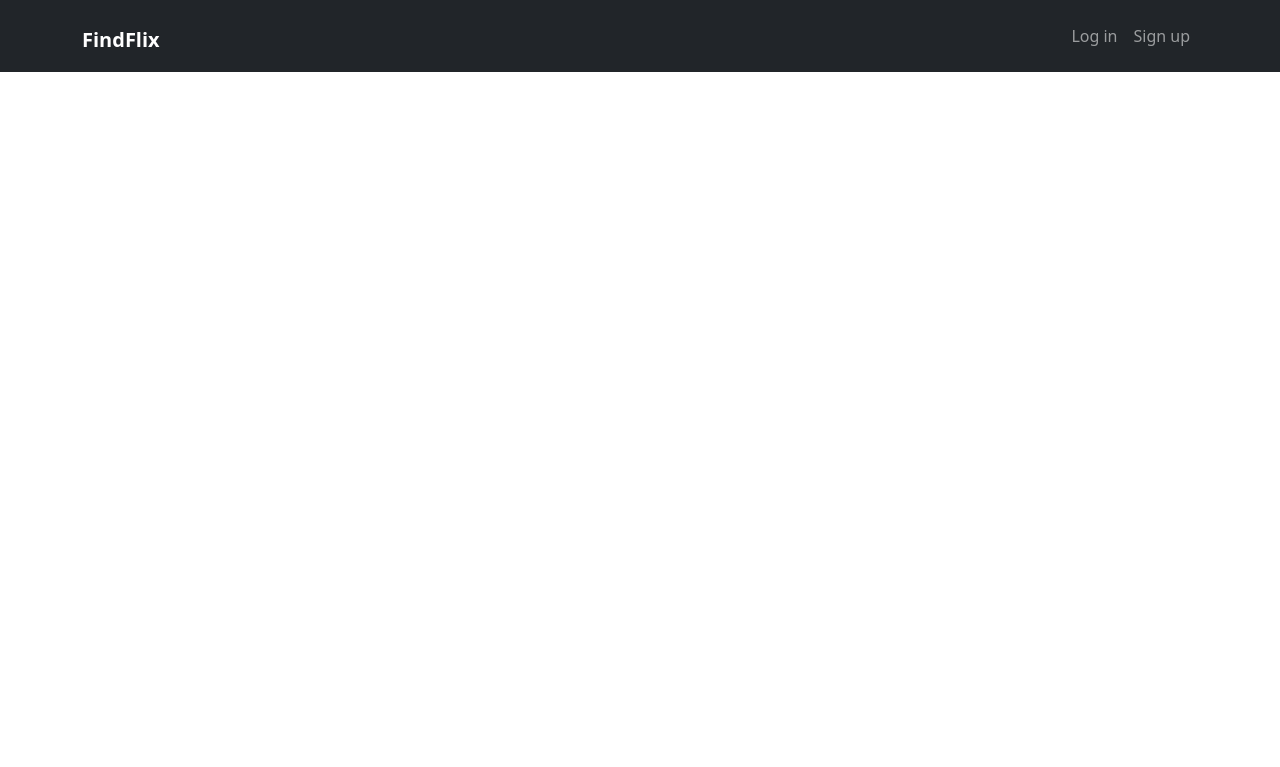
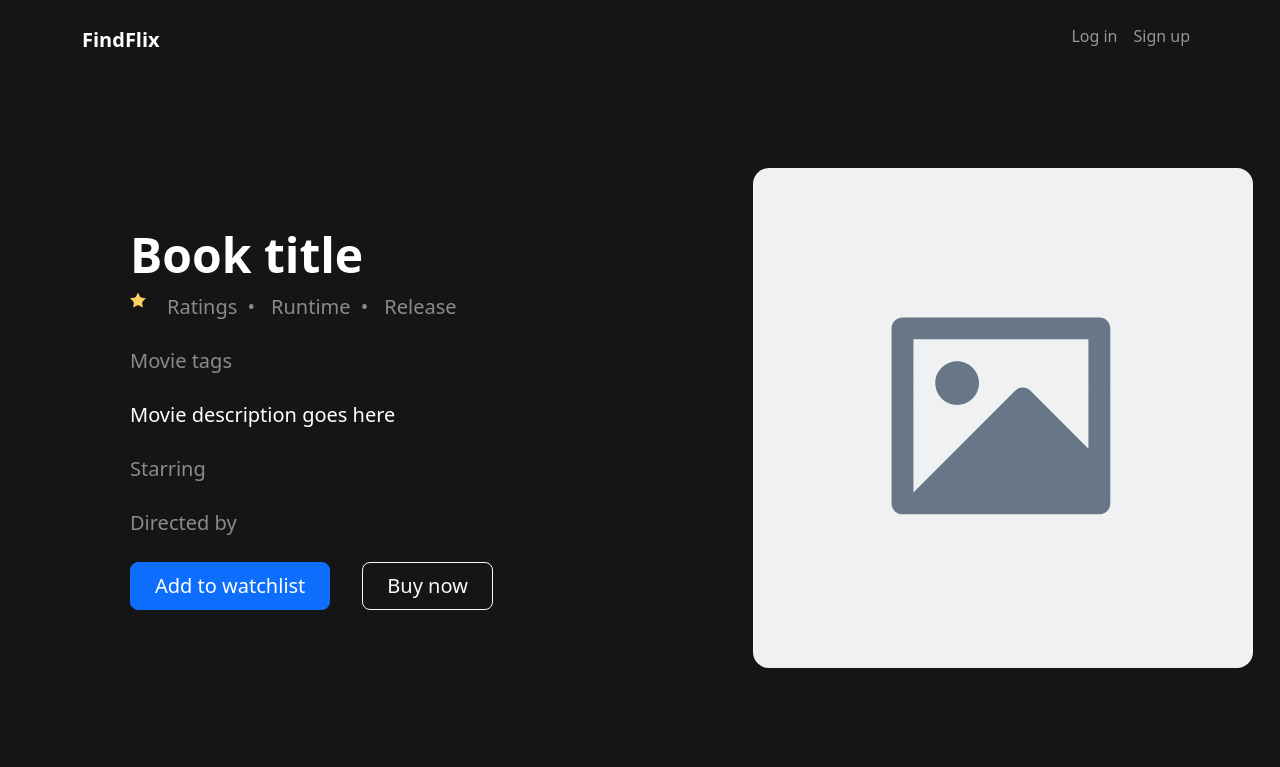
Before and after one commit to Dinomaster818/FindFlix, a website: page views/book.html in a window 1280 px wide. Drawn offline with nearby package versions, Linux system fonts and the light colour scheme.

Commit message:
Update book.html

```diff
--- a/views/book.html
+++ b/views/book.html
@@ -7,18 +7,20 @@
     <link href="https://cdn.jsdelivr.net/npm/bootstrap@5.3.3/dist/css/bootstrap.min.css" rel="stylesheet"
         integrity="sha384-QWTKZyjpPEjISv5WaRU9OFeRpok6YctnYmDr5pNlyT2bRjXh0JMhjY6hW+ALEwIH" crossorigin="anonymous">
     <link rel="icon" type="image/x-icon" href="/images/play-circle-outline.svg">
-        <title>Book</title>
+    <title>book details</title>
+
+    <link rel="stylesheet" href="/public/stylesheets/movie.css">
 </head>
 
 <body>
-        <nav class="navbar navbar-expand-lg navbar-dark bg-dark" id="mainNav">
+    <nav class="navbar navbar-expand-lg navbar-dark bg-transparent" id="mainNav">
         <div class="container px-6">
             <h1 class="fw-bolder">
                 <a class="navbar-brand" href="#page-top">FindFlix</a>
             </h1>
-                <button class="navbar-toggler" type="button" data-bs-toggle="collapse"
-                    data-bs-target="#navbarResponsive" aria-controls="navbarResponsive" aria-expanded="false"
-                    aria-label="Toggle navigation"><span class="navbar-toggler-icon"></span></button>
+            <button class="navbar-toggler" type="button" data-bs-toggle="collapse" data-bs-target="#navbarResponsive"
+                aria-controls="navbarResponsive" aria-expanded="false" aria-label="Toggle navigation"><span
+                    class="navbar-toggler-icon"></span></button>
             <div class="collapse navbar-collapse" id="navbarResponsive">
                 <ul class="navbar-nav ms-auto">
                     <li class="nav-item"><a class="nav-link" href="login.html">Log in</a></li>
@@ -27,6 +29,36 @@
             </div>
         </div>
     </nav>
+
+            <div class="container py-5">
+                <div class="container px-5">
+                    <div class="row gx-5 align-items-center justify-content-center">
+                        <div class="col-lg-8 col-xl-7 col-xxl-6">
+                            <div class="my-5 text-center text-xl-start">
+                                <h1 id="book-title" class="display-5 fw-bolder text-white mb-2">Book title</h1>
+                                <div class="technical-details d-grid gap-3 d-sm-flex justify-content-sm-center justify-content-xl-start">
+                                    <img src="\public\images\star-rating.svg" alt="Star Rating" class="star-rating">
+                                    <p id="ratings" class="lead text-white-50 mb-4 ">Ratings</a>
+                                    <p id="runtime" class="lead text-white-50 mb-4 ">Runtime</a>
+                                    <p id="release" class="lead text-white-50 mb-4 ">Release</a>
+                                </div>
+                                <p id="tags" class="lead fw-normal text-white-50 mb-4">Movie tags</p>
+                                <p id="description" class="lead fw-normal text-white mb-4">Movie description goes here</p>
+                                <p id="actors" class=" lead fw-normal text-white-50 mb-4">Starring</p>
+                                <p id="director" class="lead fw-normal text-white-50 mb-4">Directed by</p>
+                                <div class="d-grid gap-3 d-sm-flex justify-content-sm-center justify-content-xl-start">
+                                    <a class="btn btn-primary btn-lg px-4 me-sm-3" href="#watchlist">Add to watchlist</a>
+                                    <a class="btn btn-outline-light btn-lg px-4" href="#!">Buy now</a>
+                                </div>
+                            </div>
+                        </div>
+                        <div class="col-xl-5 col-xxl-6 d-none d-xl-block text-center">
+                            <img id="cover" class="rounded-4 my-5" src="\public\images\placeholder.svg" alt="..." style="width: 500px; height: auto;" />
+                        </div>
+
+                    </div>
+                </div>
+            </div>
 </body>
 
 </html>
```
Lines whose indentation alone changed are shown as unchanged.
